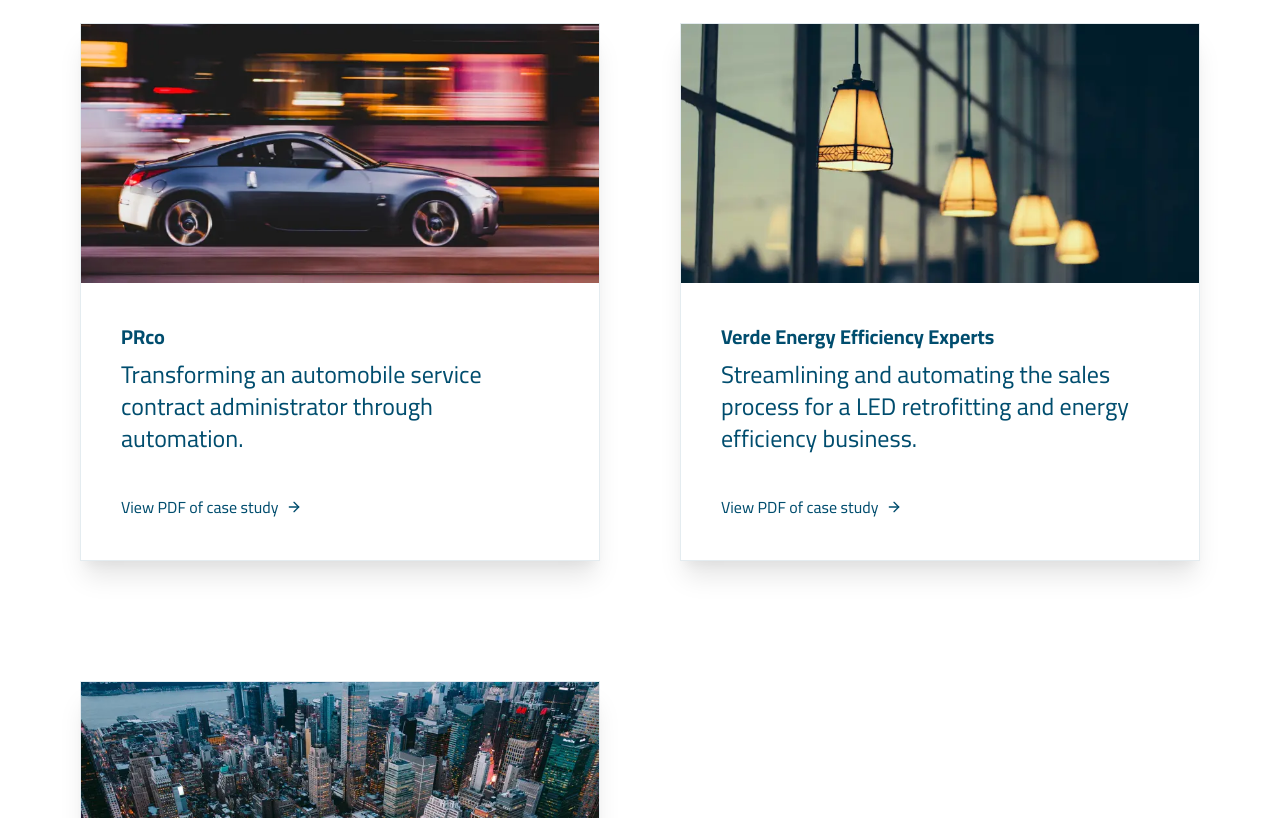
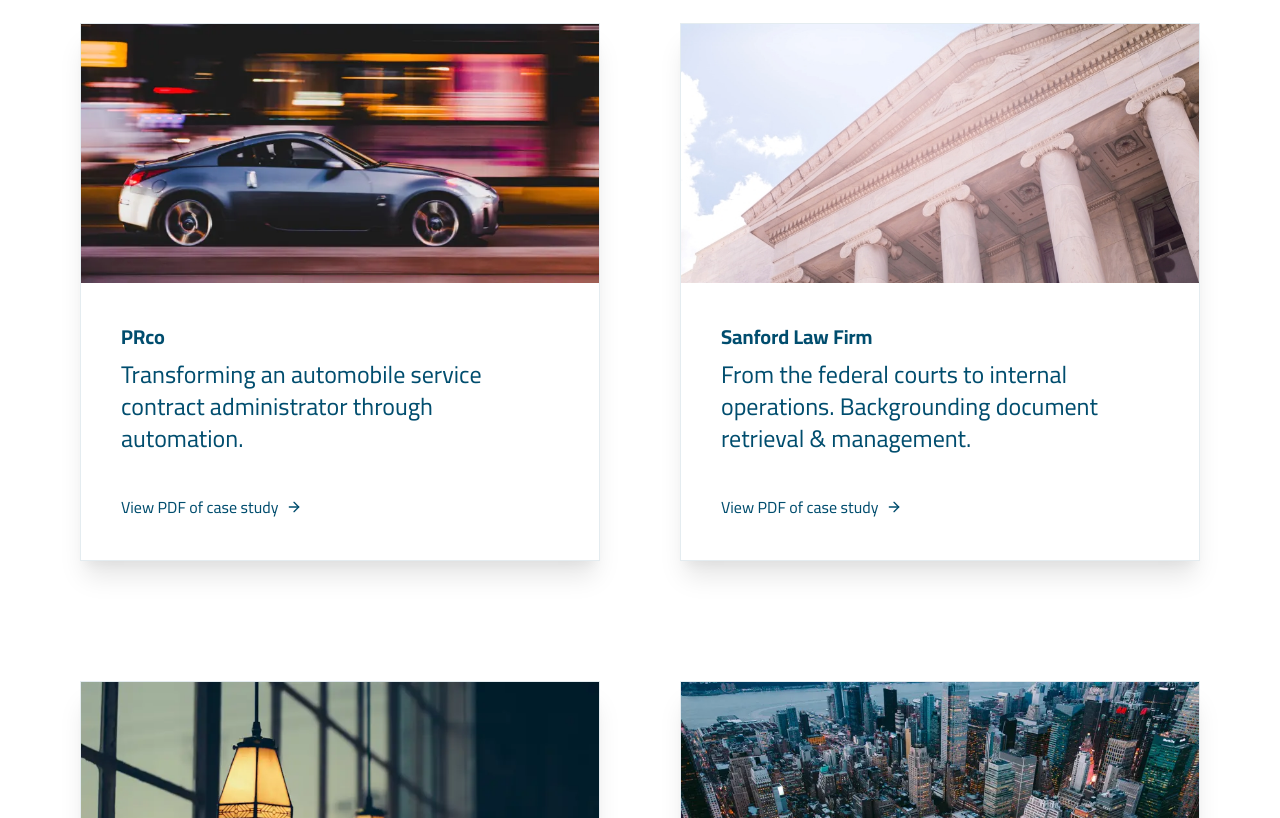
Before and after one commit to southport-technology-group/stg-website, a Gatsby site: page /case-studies in a window 1280 px wide. Shown: the part 282-1100 px from the top of the page. Built offline with nearby package versions, Linux system fonts and the light colour scheme; Gatsby itself is replaced by a stand-in of ours.

Commit message:
Sanford Law Firm case study.

```diff
--- a/src/pages/case-studies.js
+++ b/src/pages/case-studies.js
@@ -5,9 +5,11 @@ import SEO from "../components/seo"
 import FooterCTA from "../components/footer-call-to-action"
 
 import PRco from "../images/prco-car.webp"
+import SanfordLawFirmCourthouse from "../images/sanford-law-firm-courthouse.webp"
 import VerdeLighting from "../images/verde-lighting.webp"
 import IMDApi from "../images/imd-api.webp"
 import PRcoPDF from "../../static/PRco Case Study_Southport Technology Group.pdf"
+import SanfordLawFirmPDF from "../../static/Sanford Law Firm Case Study_Southport Technology Group.pdf"
 import VerdePDF from "../../static/Verde Case Study_Southport Technology Group.pdf"
 import IMDAPIPDF from "../../static/IMD API Technical Due Diligence_Southport Technology Group.pdf"
 
@@ -28,6 +30,19 @@ const CaseStudies = () => (
               Transforming an automobile service contract administrator through automation.
             </p>
             <a href={PRcoPDF} target="_blank" rel="noreferrer noopener" className="inline-flex items-center border-b border-blue-700 border-opacity-0 lg:hover:border-opacity-100 transition-all">
+              View PDF of case study
+              <svg className="w-4 h-4 ml-2" viewBox="0 0 24 24" stroke="currentColor" strokeWidth="2" fill="none" strokeLinecap="round" strokeLinejoin="round"><path d="M5 12h14"></path><path d="M12 5l7 7-7 7"></path></svg>
+            </a>
+          </div>
+        </div>
+        <div className="bg-white border border-blue-200 shadow-xl mb-10">
+          <img className="w-100" src={SanfordLawFirmCourthouse} alt="Courthouse" />
+          <div className="p-5 md:p-10">
+            <h4 className="text-xl mb-2">Sanford Law Firm</h4>
+            <p className="lg:text-2xl mb-10">
+              From the federal courts to internal operations. Backgrounding document retrieval & management.
+            </p>
+            <a href={SanfordLawFirmPDF} target="_blank" rel="noreferrer noopener" className="inline-flex items-center border-b border-blue-700 border-opacity-0 lg:hover:border-opacity-100 transition-all">
               View PDF of case study
               <svg className="w-4 h-4 ml-2" viewBox="0 0 24 24" stroke="currentColor" strokeWidth="2" fill="none" strokeLinecap="round" strokeLinejoin="round"><path d="M5 12h14"></path><path d="M12 5l7 7-7 7"></path></svg>
             </a>
```
Also changed, not shown: src/images/sanford-law-firm-courthouse.webp (added), 2 other files.
